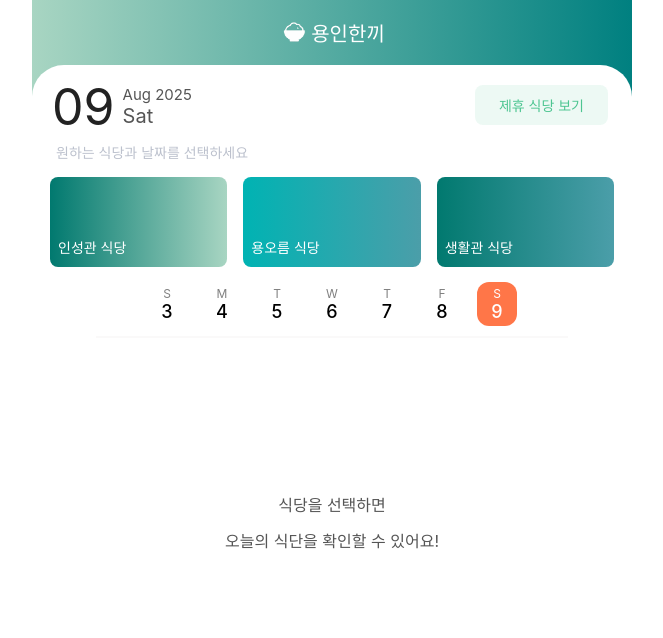
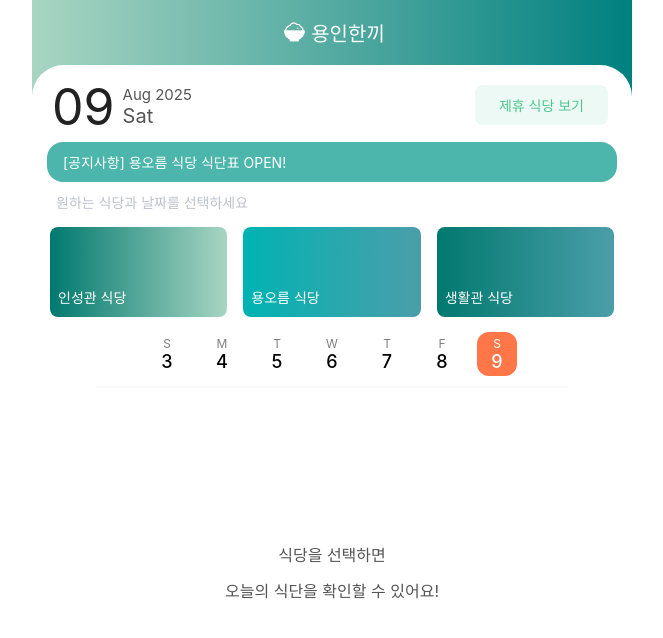
Before and after one commit to jin-evergreen/yongin-hankki, a React (Vite) app: page / in a window 1280 px wide. Shown: the top 638 px of the page, without its empty margins (308-971 px from the left). Built offline with nearby package versions, Linux system fonts and the light colour scheme; a web font is replaced by a local one.

Commit message:
공지사항 기능 추가

```diff
--- a/src/App.css
+++ b/src/App.css
@@ -6,7 +6,7 @@
 }
 
 .container {
-    background: linear-gradient(to right, #A8D5C2,#008080);
+  background: linear-gradient(to right, #a8d5c2, #008080);
   min-height: 100vh;
   display: flex;
   justify-content: center;
@@ -18,7 +18,7 @@
   background-color: white;
   position: absolute;
   bottom: 0px;
-    left : 0;
+  left: 0;
   width: 100%;
   height: calc(100% - 65px);
   z-index: 1;
@@ -43,14 +43,13 @@
 }
 
 .title {
-    color:white;
+  color: white;
   font-size: 20px;
   font-weight: 500;
 }
 
-
 .date-button-wrapper {
-  position : relative;
+  position: relative;
   display: flex;
   align-items: flex-start; /* 위쪽 정렬 */
   gap: 70px; /* 요소 사이 간격 */
@@ -58,12 +57,12 @@
 }
 
 .coalition-button {
-  position:absolute;
+  position: absolute;
   padding: 10px 24px;
   top: 15px;
-  right : 24px;
-  background-color: rgba(77, 197, 145, 0.1) ;
-  color: #4DC591;
+  right: 24px;
+  background-color: rgba(77, 197, 145, 0.1);
+  color: #4dc591;
   border: none;
   border-radius: 8px;
   cursor: pointer;
@@ -74,6 +73,26 @@
 }
 
 .coalition-button:hover {
-  color:white;
-  background-color: #4DC591;
+  color: white;
+  background-color: #4dc591;
 }
+
+.notice-box {
+  display: flex;
+  justify-content: center;
+  margin-bottom: 10px;
+}
+.notice {
+  display: flex;
+  align-items: center;
+  width: 95%;
+  height: 40px;
+  background-color: #4db6ac;
+  border-radius: 16px;
+}
+
+.notice-text {
+  padding-left: 16px;
+  font-size: 14px;
+  color: white;
+}
--- a/src/App.jsx
+++ b/src/App.jsx
@@ -27,6 +27,13 @@ function App() {
               제휴 식당 보기
             </button>
           </div>
+          <div className="notice-box">
+            <div className="notice">
+              <span className="notice-text">
+                [공지사항] 용오름 식당 식단표 OPEN!
+              </span>
+            </div>
+          </div>
           <RestaurantSelection
             selected={selectedRestaurant}
             onSelect={(key) => setSelectedRestaurant(key)}
--- a/src/css/RestaurantSelection.module.css
+++ b/src/css/RestaurantSelection.module.css
@@ -1,8 +1,7 @@
 .text {
   font-size: 14px;
-    color: #BCC1CD;
+  color: #bcc1cd;
   margin-left: 4%;
-
 }
 
 .container {
@@ -28,24 +27,23 @@
   font-size: clamp(12px, 3cqw, 14px);
 }
 
-
 .selectionBox:nth-child(1) {
-  background: linear-gradient(to right, #01796F, #A8D5C2);
+  background: linear-gradient(to right, #01796f, #a8d5c2);
   font-size: 14px;
 }
 .selectionBox:nth-child(2) {
-  background: linear-gradient(to right, #00B3B3, #4B9EA9);
+  background: linear-gradient(to right, #00b3b3, #4b9ea9);
   font-size: 12px;
 }
 .selectionBox:nth-child(3) {
-  background: linear-gradient(to right, #01796F, #4B9EA9);
+  background: linear-gradient(to right, #01796f, #4b9ea9);
   font-size: 14px;
 }
 
 .selected {
-  border: 2px solid #E6FFFA;
+  border: 2px solid #e6fffa;
   box-shadow: 0 4px 12px rgba(46, 136, 139, 0.3);
-  background-color: #FFF8F0;
+  background-color: #fff8f0;
   transform: scale(1.05);
   border-radius: 12px;
   transition: all 0.3s ease;
```
Lines whose indentation alone changed are shown as unchanged.
